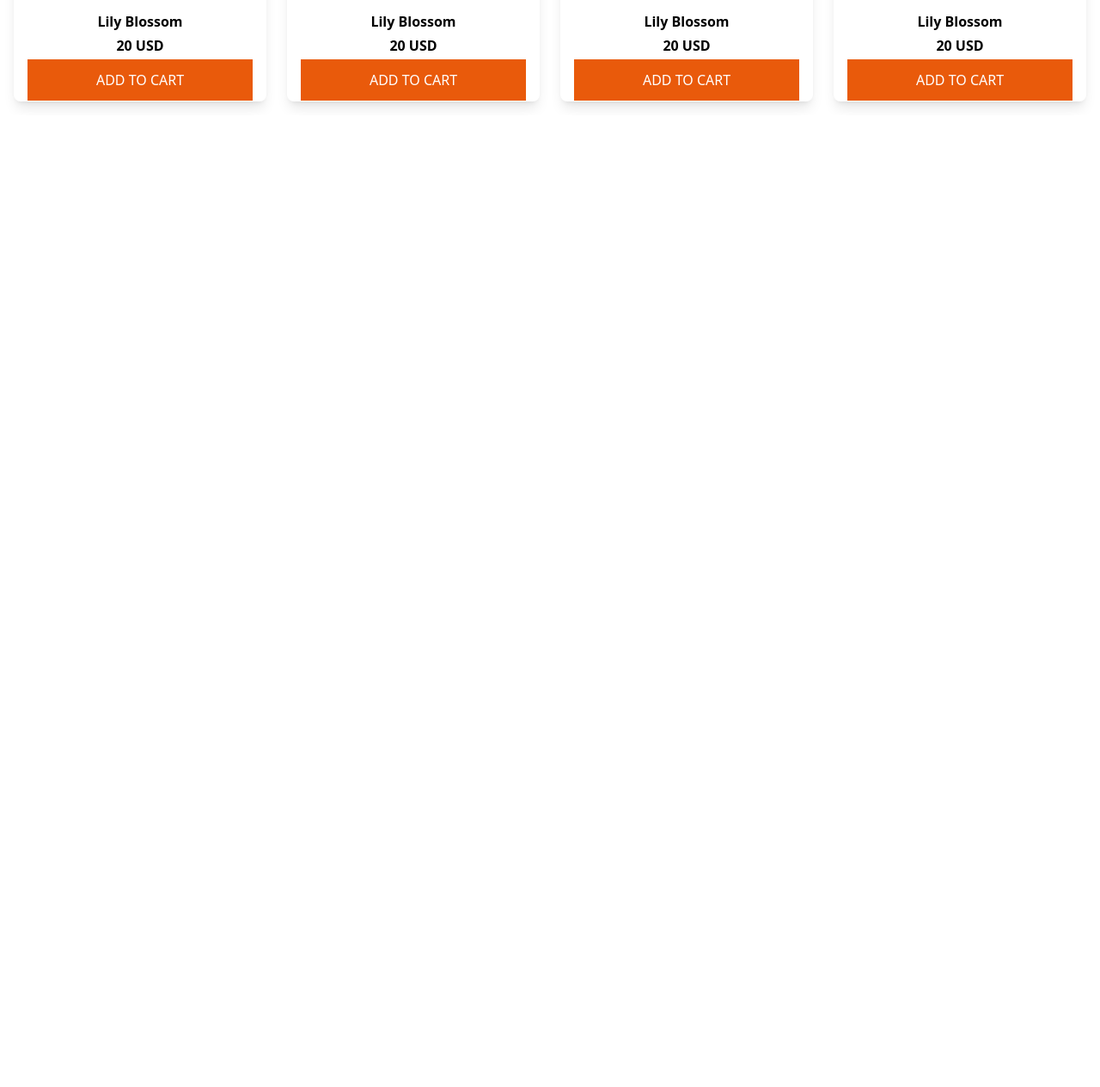
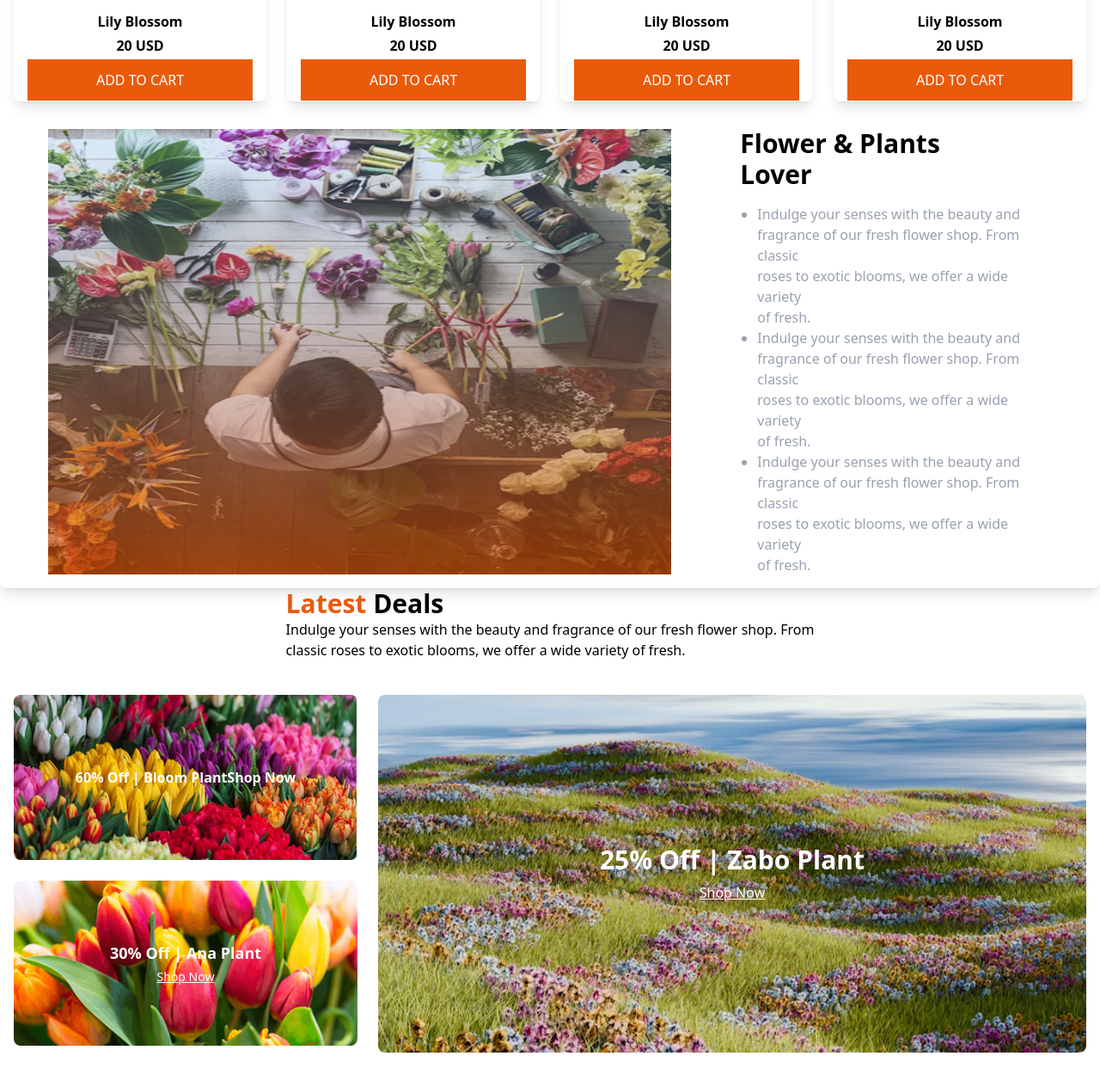
Before and after one commit to kanon8888/Flower-Flex-website, a plain HTML site: page index.html in a window 1280 px wide. Shown: the part 1440-2704 px from the top of the page at 86% size. Before the commit the page ends 1574 px from the top, so only its background shows below. Drawn offline with nearby package versions, Linux system fonts and the light colour scheme.

Commit message:
added in a third work

```diff
--- a/index.html
+++ b/index.html
@@ -115,6 +115,67 @@
 
 
       </section>
+      <section>
+        <div class="flex justify-center w-full max-w[1140px] mx-auto h-[550px] shadow-lg rounded-lg p-4">
+          <img class="w-full max-w[530px] max-auto h-[540] ml-10" src="assets/flower-store.png" alt="">
+          <div class="mt-10 mr-10 ml-20 mb-10 md:w-1/2 flex flex-col justify-center items-start text-start gap-4">
+           <h3 class="file:justify-center font-bold text-3xl">Flower & Plants <br> Lover</h3>
+           <ul class="list-disc pl-5 font-medium text-gray-400">
+            <li><a href=""></a>Indulge your senses with the beauty and <br> fragrance of our fresh flower shop. From classic <br> roses to exotic blooms, we offer a wide variety <br> of fresh.</li>
+            <li><a href="">Indulge your senses with the beauty and <br> fragrance of our fresh flower shop. From classic <br> roses to exotic blooms, we offer a wide variety <br> of fresh.</a></li>
+            <li><a href="">Indulge your senses with the beauty and <br> fragrance of our fresh flower shop. From classic <br> roses to exotic blooms, we offer a wide variety <br> of fresh.</a></li>
+
+
+
+          </ul>
+
+         </div>
+
+        </div>
+      </section>
+      <section class="flex justify-center">
+        <div>
+          <h3 class="font-bold text-3xl"> <span class="text-[#e95a0b]">Latest </span> Deals</h3>
+          <p class="font-medium ">Indulge your senses with the beauty and fragrance of our fresh flower shop. From <br> classic roses to exotic blooms, we offer a wide variety of fresh.</p>
+
+        </div>
+      </section>
+      <section class=" px-4 py-10 ">
+  <div class="max-w-7xl mx-auto grid grid-cols-1 md:grid-cols-3 gap-6">
+
+
+    <div class="flex flex-col gap-6">
+
+      <div class="relative h-40 md:h-48 rounded-lg overflow-hidden">
+        <img src="assets/deal-bloom.png" alt="Flower 1" class="w-full h-full object-cover">
+        <div class="absolute inset-0  bg-opacity-30 flex items-center justify-center">
+            <span class="text-white font-semibold text-sm md:text-base">60% Off | Bloom Plant</span>
+            <br>
+          <span class="text-white font-semibold text-sm md:text-base">Shop Now</span>
+        </div>
+      </div>
+
+
+      <div class="relative h-40 md:h-48 rounded-lg overflow-hidden">
+        <img src="assets/deal-ana.png" alt="Flower 2" class="w-full h-full object-cover">
+        <div class="absolute inset-0  bg-opacity-30 flex flex-col items-center justify-center text-white text-center px-2">
+          <span class="text-sm md:text-lg font-semibold">30% Off | Ana Plant</span>
+          <span class="text-xs md:text-sm underline mt-1">Shop Now</span>
+        </div>
+      </div>
+    </div>
+
+
+    <div class="relative h-52 md:h-full md:col-span-2 rounded-lg overflow-hidden">
+      <img src="assets/deal-zabo.png" alt="Big Banner" class="w-full h-[416px] object-cover">
+      <div class="absolute inset-0 bg-opacity-30 flex flex-col items-center justify-center text-center text-white px-4">
+        <h3 class="text-lg md:text-3xl font-bold">25% Off | Zabo Plant</h3>
+        <span class="text-sm md:text-base underline mt-2">Shop Now</span>
+      </div>
+    </div>
+
+  </div>
+</section>
 
     </main>
     <footer>
```
Also changed, not shown: tail.css (+9 -0 lines).
